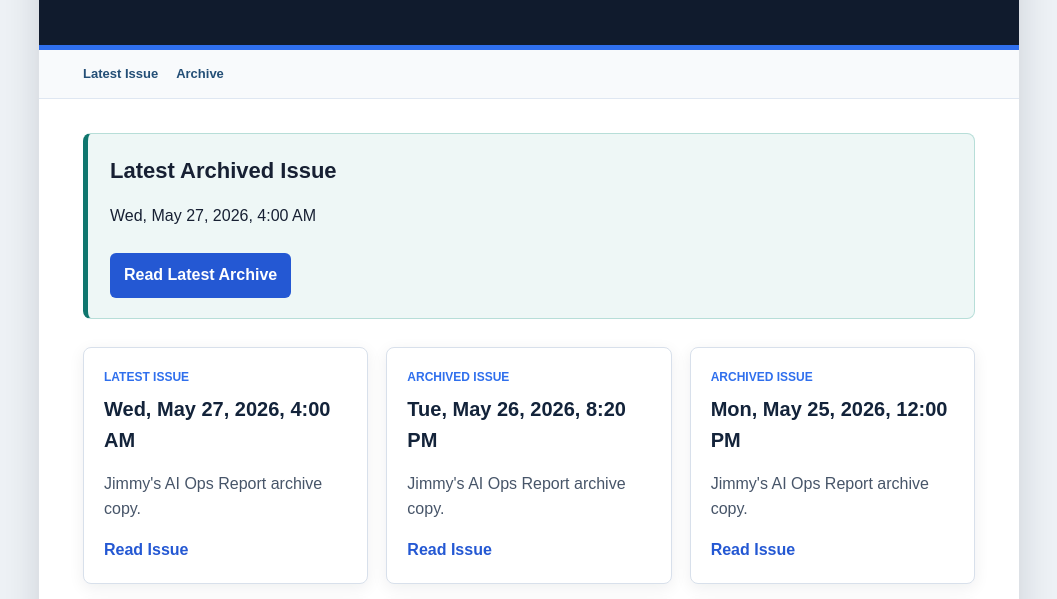
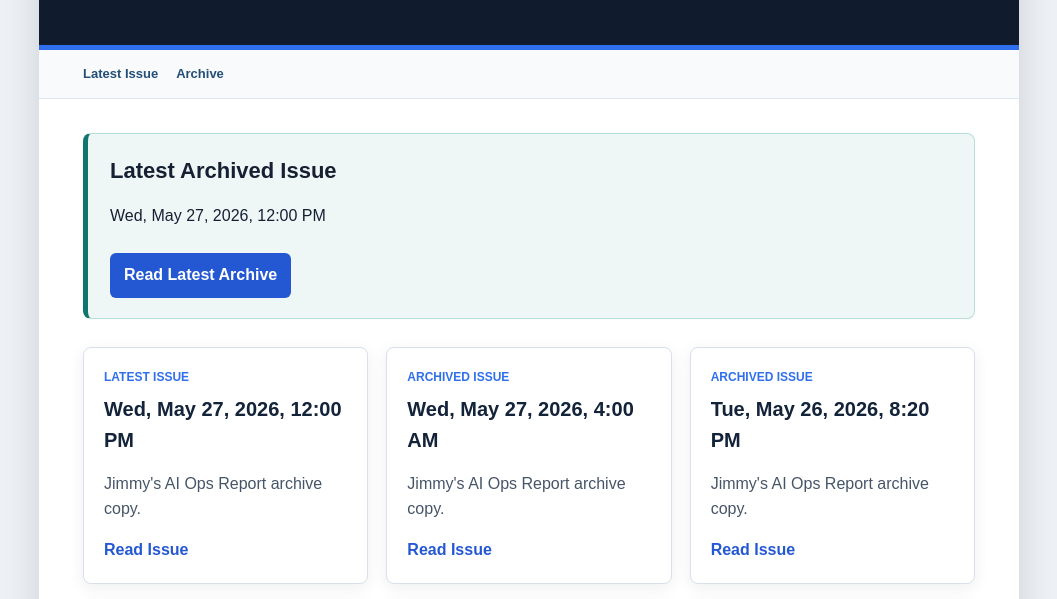
Before and after one commit to jac0468/ai-newsletter, a plain HTML site: page archive/index.html in a window 1280 px wide. Shown: the part 178-777 px from the top of the page, without its empty margins (111-1168 px from the left). Drawn offline with Linux system fonts and the light colour scheme.

Commit message:
Update newsletter archive index

```diff
--- a/archive/index.html
+++ b/archive/index.html
@@ -36,9 +36,15 @@
     </header>
     <nav class="nav"><a href="../">Latest Issue</a><a href="./">Archive</a></nav>
     <main class="content">
-      <section class="latest"><h2>Latest Archived Issue</h2><p>Wed, May 27, 2026, 4:00 AM</p><a class="button" href="https://jac0468.github.io/ai-newsletter/archive/20260527-040055Z.html">Read Latest Archive</a></section>
+      <section class="latest"><h2>Latest Archived Issue</h2><p>Wed, May 27, 2026, 12:00 PM</p><a class="button" href="https://jac0468.github.io/ai-newsletter/archive/20260527-120049Z.html">Read Latest Archive</a></section>
       <section class="issue-grid"><article class="issue-card">
       <div class="issue-meta">Latest Issue</div>
+      <h2>Wed, May 27, 2026, 12:00 PM</h2>
+      <p>Jimmy's AI Ops Report archive copy.</p>
+      <a href="https://jac0468.github.io/ai-newsletter/archive/20260527-120049Z.html">Read Issue</a>
+    </article>
+<article class="issue-card">
+      <div class="issue-meta">Archived Issue</div>
       <h2>Wed, May 27, 2026, 4:00 AM</h2>
       <p>Jimmy's AI Ops Report archive copy.</p>
       <a href="https://jac0468.github.io/ai-newsletter/archive/20260527-040055Z.html">Read Issue</a>
```
